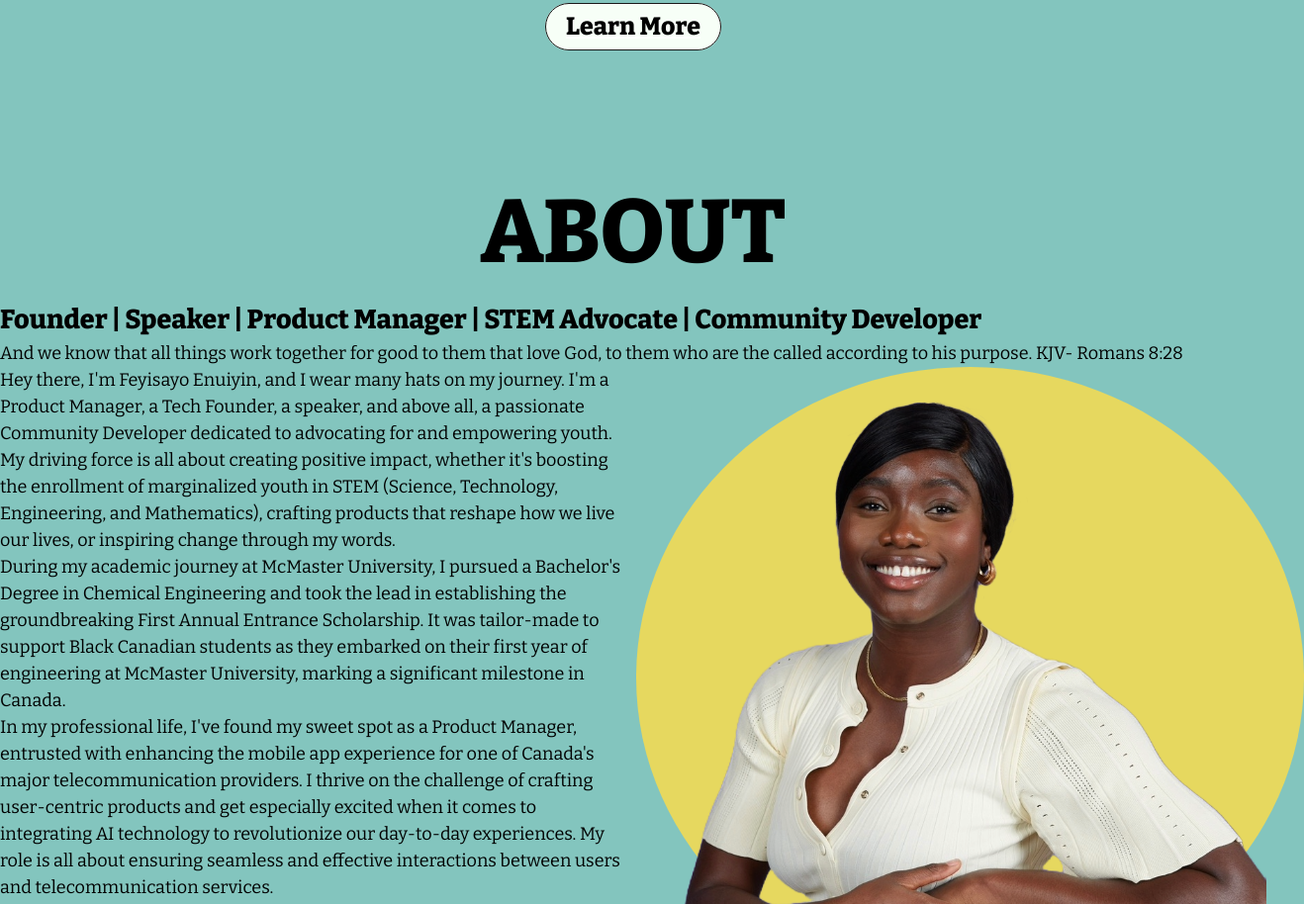
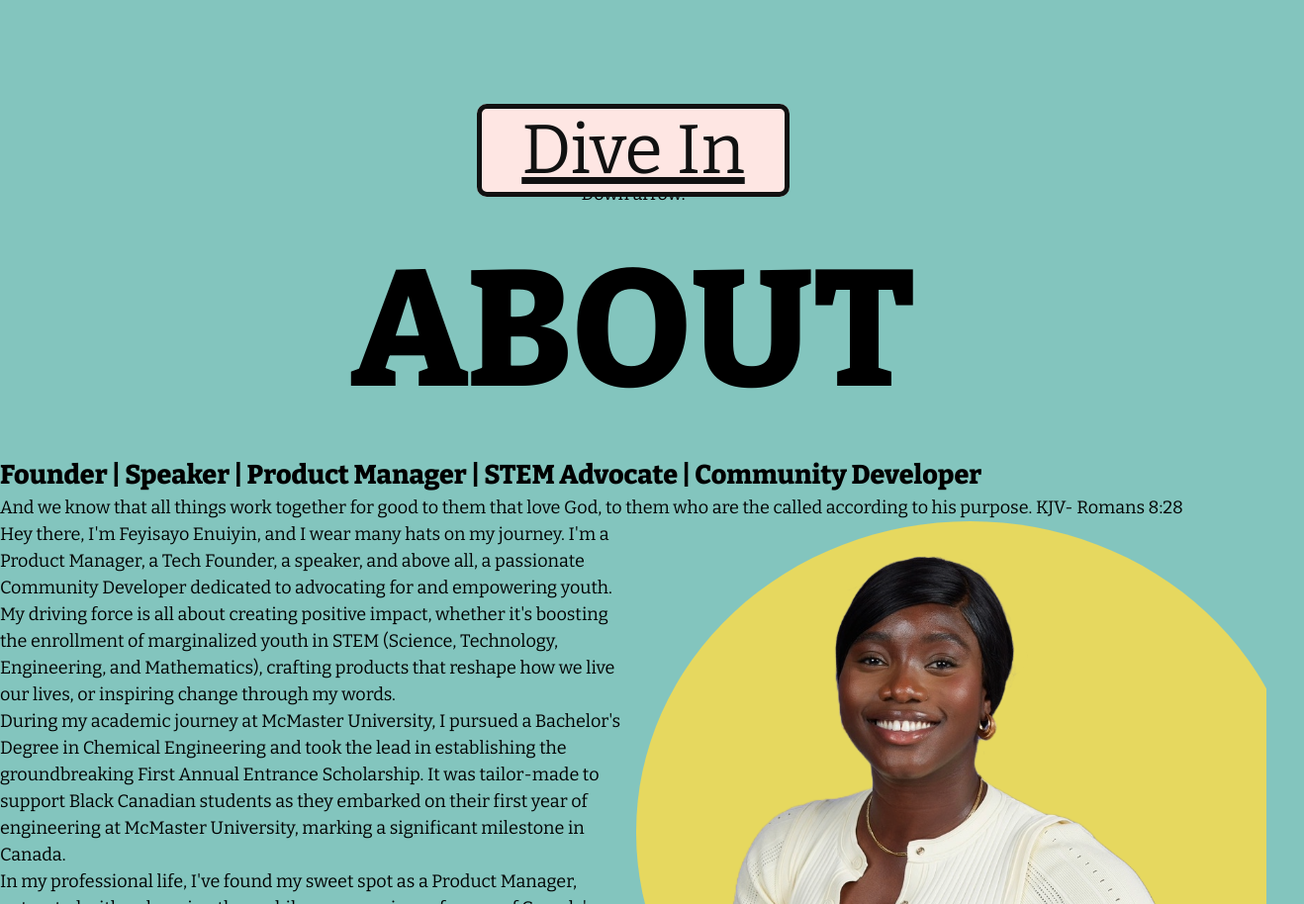
Before and after one commit to blckwhtnud/Feyisayo-Personal-Website, an Eleventy site: page index.html in a window 1280 px wide. Shown: the part 1352-2266 px from the top of the page at 99% size, 1318 px wide, since content can reach past the window. Built offline with nearby package versions, Linux system fonts and the light colour scheme; Eleventy itself is replaced by a stand-in of ours; files that its build step writes are made by us from their sources.

Commit message:
deisgn update

```diff
--- a/assets/landingpage.css
+++ b/assets/landingpage.css
@@ -101,7 +101,7 @@ h1 {
   text-transform: uppercase;
 }
 
-.button {
+/* .button {
   position: relative;
   top: -5em;
   padding: 1em 3em;
@@ -139,14 +139,61 @@ h1 {
   text-align: center;
   text-decoration-color: rgb(255, 255, 255);
   text-decoration-style: solid;
+} */
+
+.button1 {
+  align-items: center;
+  background-color: #fee6e3;
+  border: 5px solid #111;
+  border-radius: 10px;
+  box-sizing: border-box;
+  color: #111;
+  font-size: 70px;
+  height: 50px;
+  justify-content: center;
+  line-height: 24px;
+  max-width: 100%;
+  padding: 0 25px;
+  position: relative;
+  text-align: center;
 }
 
-.button1 {
-  transition-duration: 0.1s;
+.button1 :after {
+  background-color: #111;
+  border-radius: 8px;
+  content: "";
+  display: block;
+  height: 48px;
+  left: 0;
+  width: 100%;
+  position: absolute;
+  top: -2px;
+  transform: translate(8px, 8px);
+  transition: transform 0.2s ease-out;
+  z-index: -1;
 }
+
+.button1:hover:after {
+  transform: translate(0, 0);
+}
+
+.button1:active {
+  background-color: #ffdeda;
+  outline: 0;
+}
+
 .button1:hover {
-  background-color: white;
-  color: black;
+  outline: 0;
+}
+
+@media (min-width: 768px) {
+  .button1 {
+    padding: 0 40px;
+  }
+  .down {
+    transform: rotate(45deg);
+    -webkit-transform: rotate(45deg);
+  }
 }
 .centeredcontent {
   text-align: center;
@@ -179,6 +226,7 @@ h1 {
 }
 
 .aboutgraphic {
+  overflow: hidden;
   position: relative;
 }
 .circle {
@@ -225,5 +273,6 @@ h1 {
   min-width: 50vw;
 }
 .header {
+  font-size: 13vw;
   text-align: center;
 }
--- a/header.html
+++ b/header.html
@@ -12,5 +12,6 @@
         8:28
       </h2> -->
 
-  <a href="/about" class="button button1">Learn More</a>
+  <a href="/about" class="button button1">Dive In</a>
+  <p>Down arrow: <i class="arrowdown"></i></p>
 </div>
--- a/work.html
+++ b/work.html
@@ -20,7 +20,7 @@
     justify-content: flex-end;
     text-align: left;
   }
-  .arrow {
+  .timeline-line {
     position: absolute;
     top: 0;
     left: 50%;
@@ -53,6 +53,6 @@
     <p>Design complete, user testing of prototype</p>
   </div>
 
-  <div class="arrow">&nbsp;</div>
+  <div class="timeline-line">&nbsp;</div>
 </div>
 <br /><br />
```
